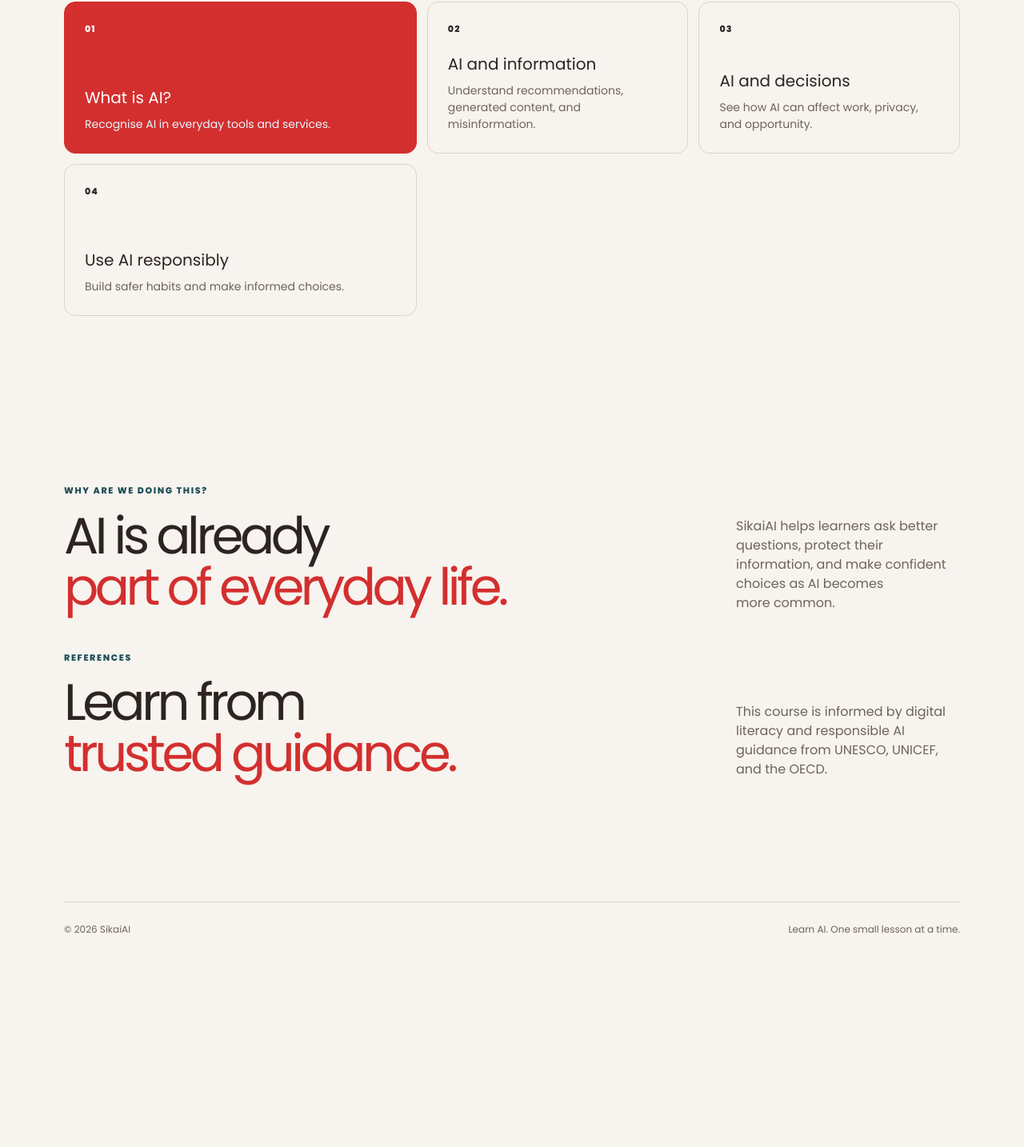
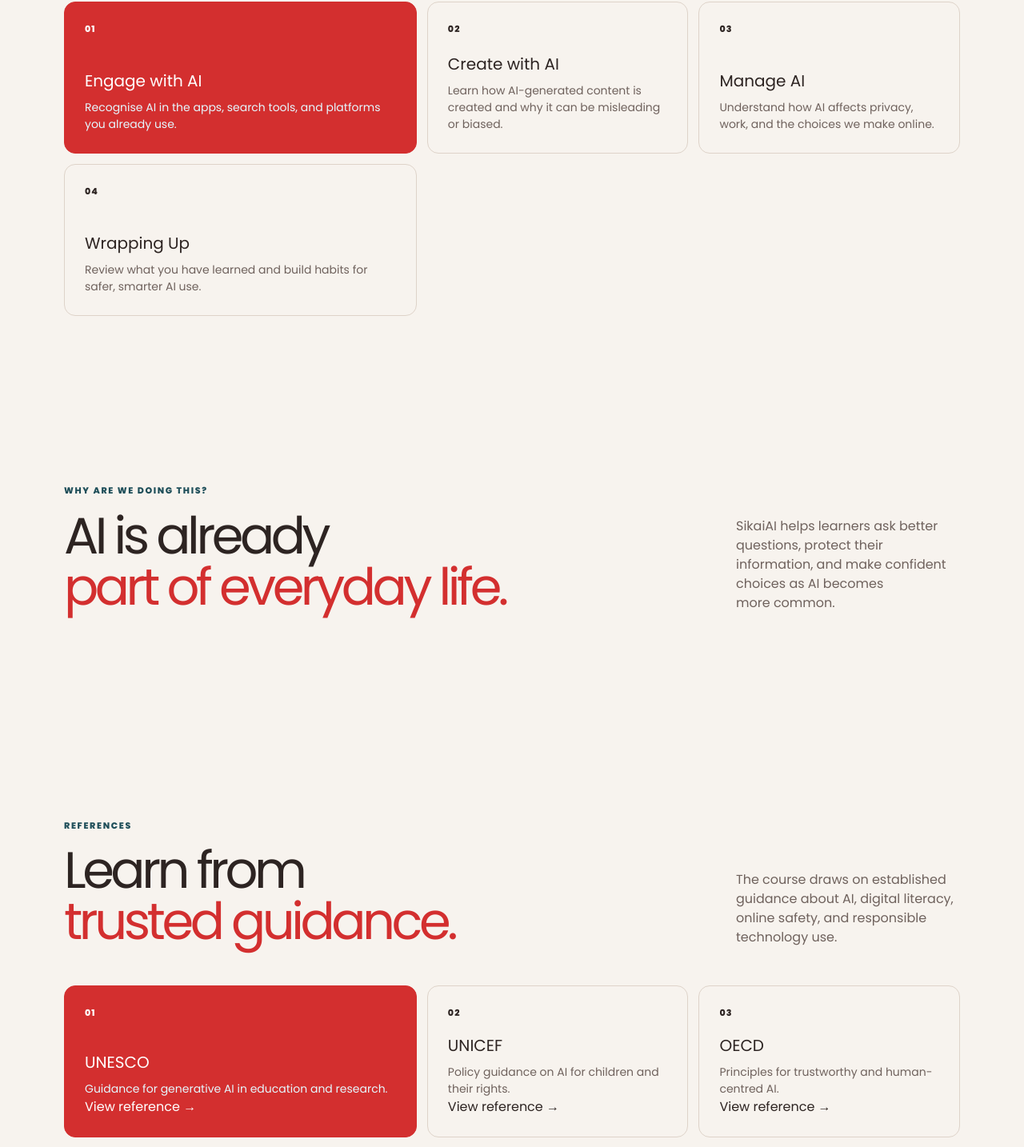
Before and after one commit to National-AI-Literacy-Program/sikaai.org, a Next.js app: page / in a window 1280 px wide. Shown: the part 1846-3280 px from the top of the page at 80% size. Before the commit the page ends 3042 px from the top, so only its background shows below. Built offline with nearby package versions, Linux system fonts and the light colour scheme.

Commit message:
Structure update

```diff
--- a/app/components/LandingPage.tsx
+++ b/app/components/LandingPage.tsx
@@ -41,17 +41,25 @@ export default function LandingPage() {
       <section id="approach" className="section approach shell">
         <div className="section-heading"><div><p className="eyebrow">FOUR-WEEK JOURNEY</p><h2>Build confidence<br /><span>one module at a time.</span></h2></div><p>Move from recognising AI to making thoughtful, responsible choices.</p></div>
         <div className="rhythm-grid">
-          <article className="rhythm-card rhythm-main"><span className="step-number">01</span><div><h3>What is AI?</h3><p>Recognise AI in everyday tools and services.</p></div></article>
-          <article className="rhythm-card"><span className="step-number">02</span><div><h3>AI and information</h3><p>Understand recommendations, generated content, and misinformation.</p></div></article>
-          <article className="rhythm-card"><span className="step-number">03</span><div><h3>AI and decisions</h3><p>See how AI can affect work, privacy, and opportunity.</p></div></article>
-          <article className="rhythm-card"><span className="step-number">04</span><div><h3>Use AI responsibly</h3><p>Build safer habits and make informed choices.</p></div></article>
+          <article className="rhythm-card rhythm-main"><span className="step-number">01</span><div><h3>Engage with AI</h3><p>Recognise AI in the apps, search tools, and platforms you already use.</p></div></article>
+          <article className="rhythm-card"><span className="step-number">02</span><div><h3>Create with AI</h3><p>Learn how AI-generated content is created and why it can be misleading or biased.</p></div></article>
+          <article className="rhythm-card"><span className="step-number">03</span><div><h3>Manage AI</h3><p>Understand how AI affects privacy, work, and the choices we make online.</p></div></article>
+          <article className="rhythm-card"><span className="step-number">04</span><div><h3>Wrapping Up</h3><p>Review what you have learned and build habits for safer, smarter AI use.</p></div></article>
         </div>
       </section>
       <section className="section why-section shell" id="why">
         <div className="section-heading"><div><p className="eyebrow">WHY ARE WE DOING THIS?</p><h2>AI is already<br /><span>part of everyday life.</span></h2></div><p>SikaiAI helps learners ask better questions, protect their information, and make confident choices as AI becomes more common.</p></div>
-        <div className="section-heading"><div><p className="eyebrow">REFERENCES</p><h2>Learn from<br /><span>trusted guidance.</span></h2></div><p>This course is informed by digital literacy and responsible AI guidance from UNESCO, UNICEF, and the OECD.</p></div>
       </section>
-      <footer className="site-footer landing-footer shell"><p>© 2026 SikaiAI</p><p>Learn AI. One small lesson at a time.</p></footer>
+      <section className="section references-section shell" id="references">
+        <div className="section-heading"><div><p className="eyebrow">REFERENCES</p><h2>Learn from<br /><span>trusted guidance.</span></h2></div><p>The course draws on established guidance about AI, digital literacy, online safety, and responsible technology use.</p></div>
+        <div className="rhythm-grid references-grid">
+          <article className="rhythm-card rhythm-main"><span className="step-number">01</span><div><h3>UNESCO</h3><p>Guidance for generative AI in education and research.</p><a href="https://www.unesco.org/en/articles/guidance-generative-ai-education-and-research" target="_blank" rel="noreferrer">View reference →</a></div></article>
+          <article className="rhythm-card"><span className="step-number">02</span><div><h3>UNICEF</h3><p>Policy guidance on AI for children and their rights.</p><a href="https://www.unicef.org/globalinsight/reports/policy-guidance-ai-children" target="_blank" rel="noreferrer">View reference →</a></div></article>
+          <article className="rhythm-card"><span className="step-number">03</span><div><h3>OECD</h3><p>Principles for trustworthy and human-centred AI.</p><a href="https://oecd.ai/en/ai-principles" target="_blank" rel="noreferrer">View reference →</a></div></article>
+          <article className="rhythm-card"><span className="step-number">04</span><div><h3>UNESCO</h3><p>Media and information literacy resources for navigating digital life.</p><a href="https://www.unesco.org/en/media-information-literacy" target="_blank" rel="noreferrer">View reference →</a></div></article>
+        </div>
+      </section>
+      <footer className="site-footer landing-footer shell"><p>© 2026 SikaiAI</p><p><a href="#references">References</a> · Learn AI. One small lesson at a time.</p></footer>
     </main>
   );
 }
```
